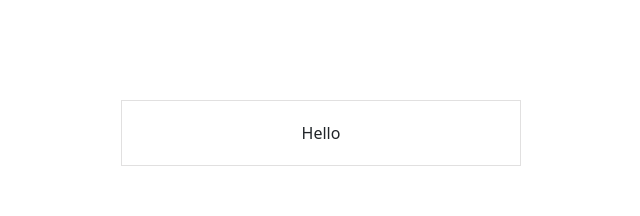
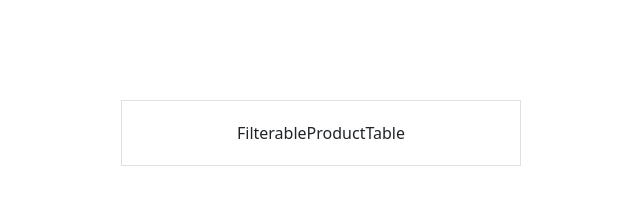
Before and after one commit to Botagoz-star/stocking, a React (Create React App) app: page / in a window 1280 px wide. Shown: the top 216 px of the page, without its empty margins (319-959 px from the left). Built offline with nearby package versions, Linux system fonts and the light colour scheme.

Commit message:
added comps

```diff
--- a/src/App.js
+++ b/src/App.js
@@ -1,7 +1,12 @@
 import "./App.css";
+import FilterableProductTable from "./components/FilterableProductTable";
 
 function App() {
-  return <div className="App">Hello</div>;
+  return (
+    <div className="App">
+      <FilterableProductTable />
+    </div>
+  );
 }
 
 export default App;
--- /dev/null
+++ b/src/components/FilterableProductTable.js
@@ -0,0 +1,7 @@
+import React, { Component } from "react";
+
+export default class FilterableProductTable extends Component {
+  render() {
+    return <div>FilterableProductTable</div>;
+  }
+}
```
Also changed, not shown: src/components/ProductCategoryRow.js (added, +7 -0 lines), src/components/ProductRow.js (added, +7 -0 lines), src/components/ProductTable.js (added, +7 -0 lines), src/components/SearchBar.js (added, +7 -0 lines).
